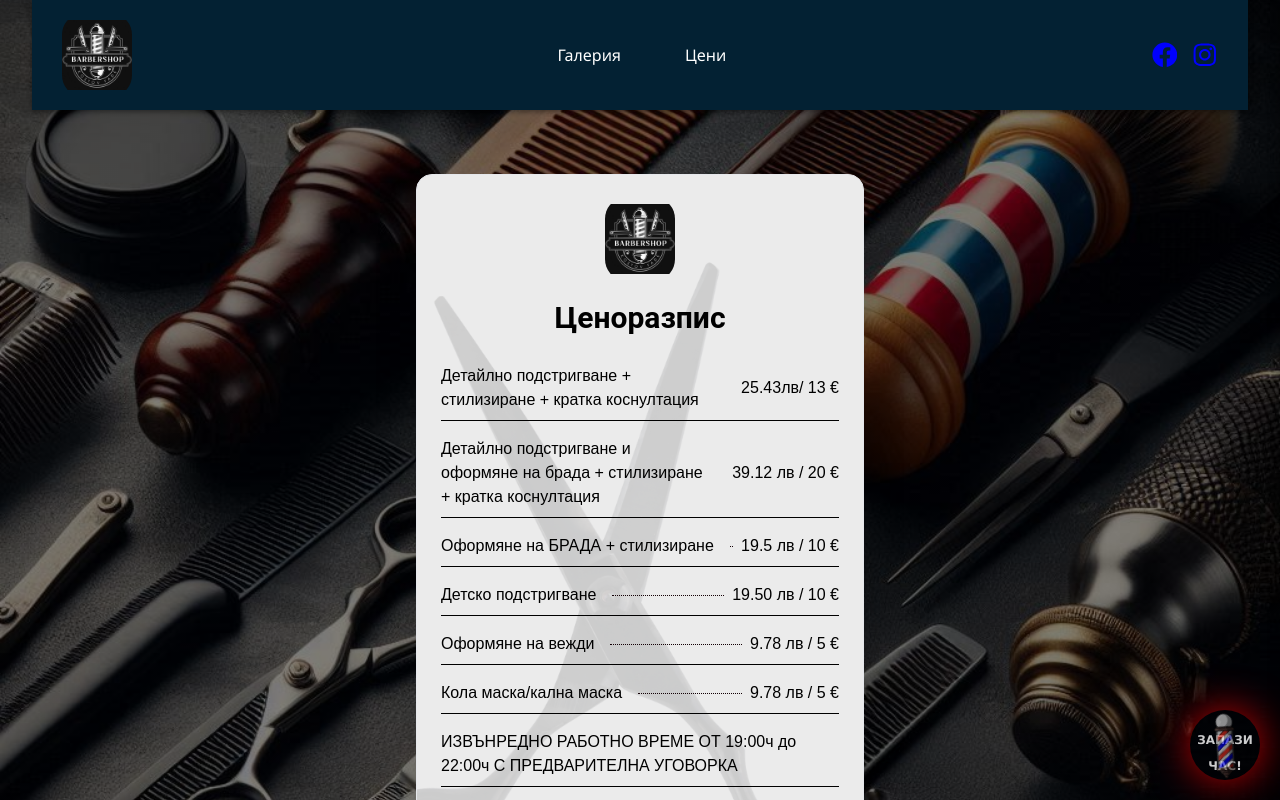
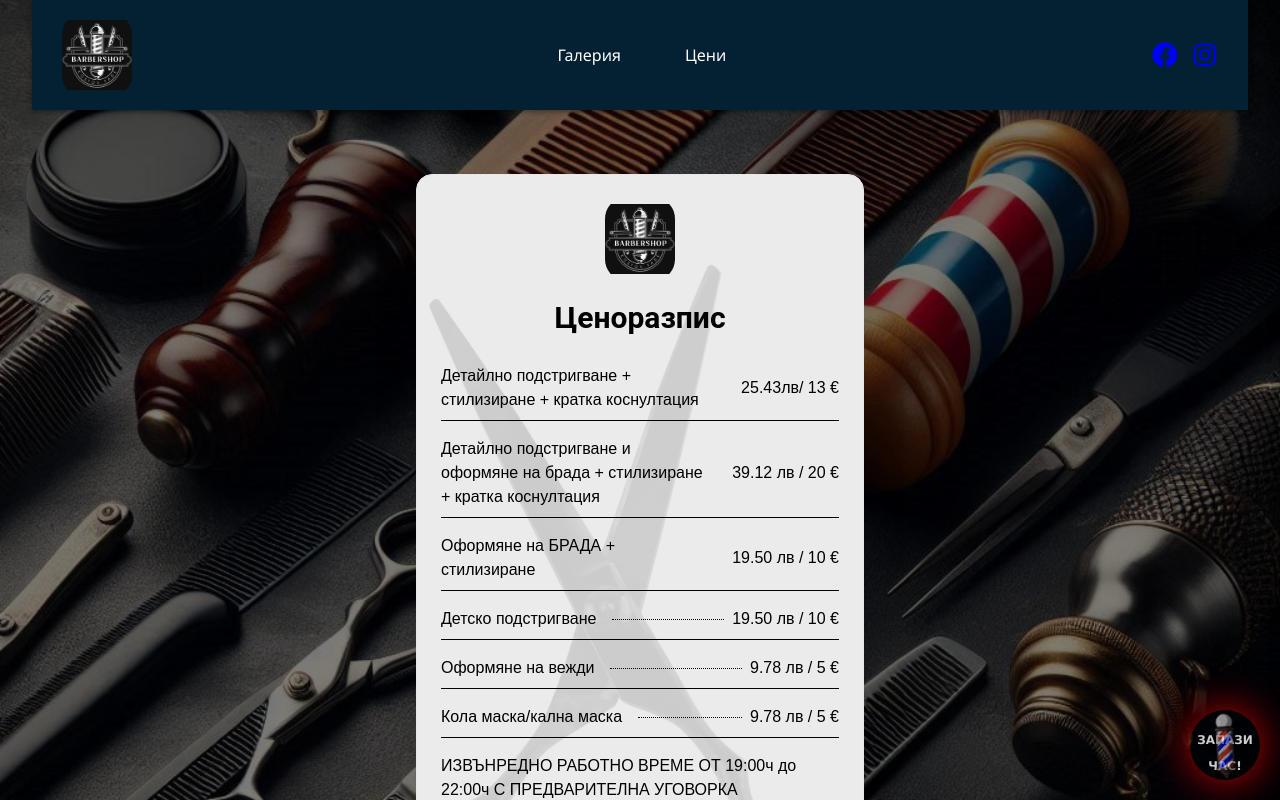
Before and after one commit to ismetdailov/Barbershop-Kostov-Fade, a Next.js app: page /Prices in a window 1280 px wide. Shown: the top 800 px of the page. Built offline with nearby package versions, Linux system fonts and the light colour scheme.

Commit message:
make some changes

```diff
--- a/src/app/Prices/page.jsx
+++ b/src/app/Prices/page.jsx
@@ -7,7 +7,7 @@ const Prices = () => {
   const prices = [
     { service: "Детайлно подстригване + стилизиране + кратка коснултация", price: "25.43лв/ 13 € " },
     { service:['Детайлно подстригване и ', 'оформяне на брада + стилизиране + кратка коснултация'], price: "39.12 лв / 20 €" },
-    { service: "Оформяне на БРАДА + стилизиране", price: "19.5 лв / 10 €" },
+    { service: "Оформяне на БРАДА + стилизиране", price: "19.50 лв / 10 €" },
     { service: "Детско подстригване", price: "19.50 лв / 10 €" },
     { service: "Оформяне на вежди", price: "9.78 лв / 5 €" },
     { service: "Кола маска/кална маска", price: "9.78 лв / 5 €" },
```
